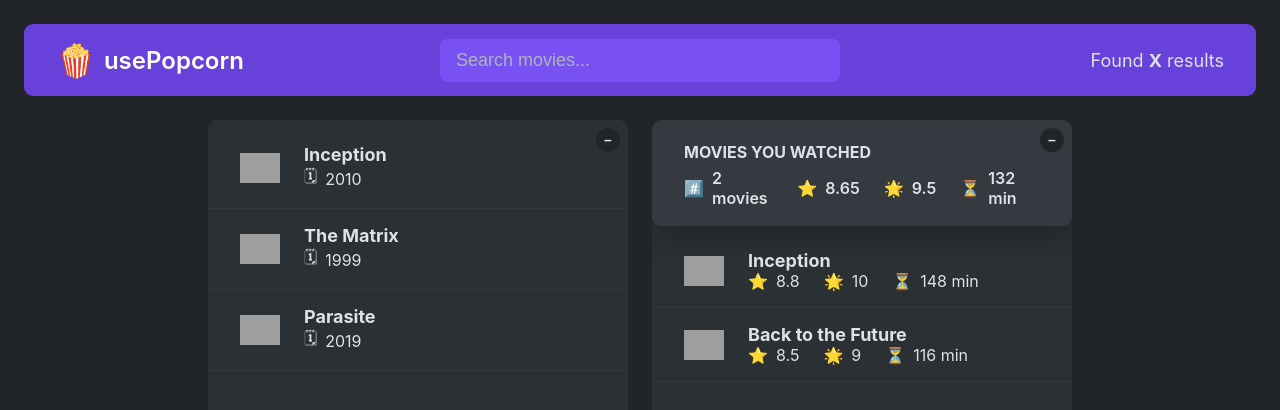
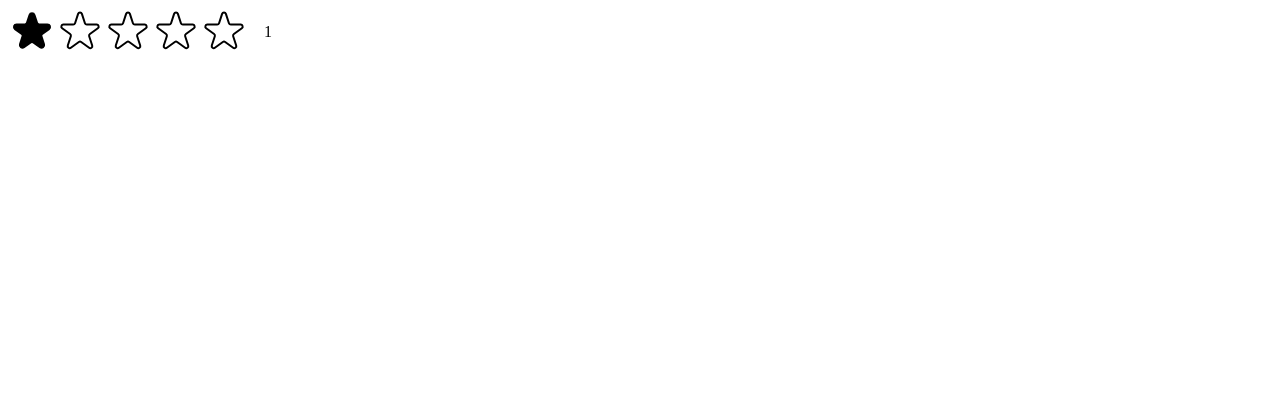
Before and after one commit to eyop23/usePopCorn, a React (Create React App) app: page / in a window 1280 px wide. Shown: the top 410 px of the page. Built offline with nearby package versions, Linux system fonts and the light colour scheme; grey boxes are pictures that could not be loaded.

Commit message:
working on star rating

```diff
--- a/src/App.js
+++ b/src/App.js
@@ -2,14 +2,30 @@ import { useState } from "react";
 import { tempWatchedData, tempMovieData } from "./data/movieData.js";
 const average = (arr) =>
   arr.reduce((acc, cur, i, arr) => acc + cur / arr.length, 0);
-function NavBar() {
+export default function App() {
+  const [movies, setMovies] = useState(tempMovieData);
+  const [watched, setWatched] = useState(tempWatchedData);
   return (
-    <nav className="nav-bar">
+    <>
+      <NavBar>
         <Logo />
         <Search />
-      <NumResults />
-    </nav>
+        <NumResults movies={movies} />
+      </NavBar>
+      <Main>
+        <Box>
+          <MovieList movies={movies} />
+        </Box>
+        <Box>
+          <MovieSummary watched={watched} />
+          <WatchedMoviesList watched={watched} />
+        </Box>
+      </Main>
+    </>
   );
+}
+function NavBar({ children }) {
+  return <nav className="nav-bar">{children}</nav>;
 }
 function Logo() {
   return (
@@ -31,29 +47,58 @@ function Search() {
     />
   );
 }
-function NumResults() {
+function NumResults({ movies }) {
   return (
     <p className="num-results">
-      {/* Found <strong>{movies.length}</strong> results */}
-      Found <strong>X</strong> results
+      Found <strong>{movies.length}</strong> results
+      {/* Found <strong>X</strong> results */}
     </p>
   );
 }
-function MovieList() {
-  const [movies, setMovies] = useState(tempMovieData);
-  const [isOpen1, setIsOpen1] = useState(true);
+function Box({ children }) {
+  const [isOpen, setIsOpen] = useState(true);
   return (
     <div className="box">
-      <button
-        className="btn-toggle"
-        onClick={() => setIsOpen1((open) => !open)}
-      >
-        {isOpen1 ? "–" : "+"}
+      <button className="btn-toggle" onClick={() => setIsOpen((open) => !open)}>
+        {isOpen ? "–" : "+"}
       </button>
-      {isOpen1 && (
+      {isOpen && children}
+    </div>
+  );
+}
+// function WatchedMovies() {
+//   const [watched, setWatched] = useState(tempWatchedData);
+//   const [isOpen2, setIsOpen2] = useState(true);
+
+//   return (
+//     <div className="box">
+//       <button
+//         className="btn-toggle"
+//         onClick={() => setIsOpen2((open) => !open)}
+//       >
+//         {isOpen2 ? "–" : "+"}
+//       </button>
+//       {isOpen2 && (
+//         <>
+//           <MovieSummary watched={watched} />
+//           <WatchedMoviesList watched={watched} />
+//         </>
+//       )}
+//     </div>
+//   );
+// }
+function MovieList({ movies }) {
+  return (
     <ul className="list">
       {movies?.map((movie) => (
-            <li key={movie.imdbID}>
+        <Movie movie={movie} key={movie.imdbID} />
+      ))}
+    </ul>
+  );
+}
+function Movie({ movie }) {
+  return (
+    <li>
       <img src={movie.Poster} alt={`${movie.Title} poster`} />
       <h3>{movie.Title}</h3>
       <div>
@@ -63,28 +108,14 @@ function MovieList() {
         </p>
       </div>
     </li>
-          ))}
-        </ul>
-      )}
-    </div>
   );
 }
-function WatchedMovies() {
-  const [watched, setWatched] = useState(tempWatchedData);
-  const [isOpen2, setIsOpen2] = useState(true);
+
+function MovieSummary({ watched }) {
   const avgImdbRating = average(watched.map((movie) => movie.imdbRating));
   const avgUserRating = average(watched.map((movie) => movie.userRating));
   const avgRuntime = average(watched.map((movie) => movie.runtime));
   return (
-    <div className="box">
-      <button
-        className="btn-toggle"
-        onClick={() => setIsOpen2((open) => !open)}
-      >
-        {isOpen2 ? "–" : "+"}
-      </button>
-      {isOpen2 && (
-        <>
     <div className="summary">
       <h2>Movies you watched</h2>
       <div>
@@ -106,10 +137,20 @@ function WatchedMovies() {
         </p>
       </div>
     </div>
-
+  );
+}
+function WatchedMoviesList({ watched }) {
+  return (
     <ul className="list">
       {watched.map((movie) => (
-              <li key={movie.imdbID}>
+        <WatchedListMovie movie={movie} key={movie.imdbID} />
+      ))}
+    </ul>
+  );
+}
+function WatchedListMovie({ movie }) {
+  return (
+    <li>
       <img src={movie.Poster} alt={`${movie.Title} poster`} />
       <h3>{movie.Title}</h3>
       <div>
@@ -127,26 +168,8 @@ function WatchedMovies() {
         </p>
       </div>
     </li>
-            ))}
-          </ul>
-        </>
-      )}
-    </div>
   );
 }
-function Main() {
-  return (
-    <main className="main">
-      <MovieList />
-      <WatchedMovies />
-    </main>
-  );
+function Main({ children }) {
+  return <main className="main">{children}</main>;
 }
-export default function App() {
-  return (
-    <>
-      <NavBar />
-      <Main />
-    </>
-  );
-}
--- /dev/null
+++ b/src/StarRating.js
@@ -0,0 +1,82 @@
+import { useState } from "react";
+const containerStyle = {
+  display: "flex",
+  alignItems: "center",
+  gap: "16px",
+};
+const starContainer = {
+  display: "flex",
+  // gap: "4px",
+};
+const textStyle = {
+  lineHeight: "1",
+  margin: "0",
+};
+export default function StarRating({ maxRating = 5 }) {
+  const [rating, setRating] = useState(1);
+  function handleRating(rating) {
+    setRating(rating);
+  }
+  return (
+    <div style={containerStyle}>
+      <div style={starContainer}>
+        {Array.from({ length: maxRating }, (_, i) => (
+          // <span>S{i + 1}</span>
+          <Star
+            key={i}
+            onRate={() => handleRating(i + 1)}
+            full={rating >= i + 1}
+          />
+        ))}
+      </div>
+      <p style={textStyle}>{rating}</p>
+    </div>
+  );
+}
+const StarStyling = {
+  dispaly: "block",
+  width: "48px",
+  height: "48px",
+  cursor: "pointer",
+};
+function Star({ onRate, full }) {
+  return (
+    <span role="button" style={StarStyling} onClick={onRate}>
+      {full ? (
+        <svg
+          xmlns="http://www.w3.org/2000/svg"
+          viewBox="0 0 20 20"
+          fill="#000"
+          stroke="#000"
+        >
+          <path d="M9.049 2.927c.3-.921 1.603-.921 1.902 0l1.07 3.292a1 1 0 00.95.69h3.462c.969 0 1.371 1.24.588 1.81l-2.8 2.034a1 1 0 00-.364 1.118l1.07 3.292c.3.921-.755 1.688-1.54 1.118l-2.8-2.034a1 1 0 00-1.175 0l-2.8 2.034c-.784.57-1.838-.197-1.539-1.118l1.07-3.292a1 1 0 00-.364-1.118L2.98 8.72c-.783-.57-.38-1.81.588-1.81h3.461a1 1 0 00.951-.69l1.07-3.292z" />
+        </svg>
+      ) : (
+        <svg
+          xmlns="http://www.w3.org/2000/svg"
+          fill="none"
+          viewBox="0 0 24 24"
+          stroke="#000"
+        >
+          <path
+            strokeLinecap="round"
+            strokeLinejoin="round"
+            strokeWidth="{2}"
+            d="M11.049 2.927c.3-.921 1.603-.921 1.902 0l1.519 4.674a1 1 0 00.95.69h4.915c.969 0 1.371 1.24.588 1.81l-3.976 2.888a1 1 0 00-.363 1.118l1.518 4.674c.3.922-.755 1.688-1.538 1.118l-3.976-2.888a1 1 0 00-1.176 0l-3.976 2.888c-.783.57-1.838-.197-1.538-1.118l1.518-4.674a1 1 0 00-.363-1.118l-3.976-2.888c-.784-.57-.38-1.81.588-1.81h4.914a1 1 0 00.951-.69l1.519-4.674z"
+          />
+        </svg>
+      )}
+    </span>
+  );
+}
+/*
+FULL STAR
+
+
+
+
+EMPTY STAR
+
+
+
+*/
--- a/src/index.js
+++ b/src/index.js
@@ -1,13 +1,16 @@
 import React from "react";
 import ReactDOM from "react-dom/client";
-import "./index.css";
-import App from "./App";
+// import "./index.css";
+// import App from "./App";
+import StarRating from "./StarRating";
 // import reportWebVitals from './reportWebVitals';
 
 const root = ReactDOM.createRoot(document.getElementById("root"));
 root.render(
   <React.StrictMode>
-    <App />
+    <StarRating maxRating={5} />
+    {/* <StarRating maxRating={10} /> */}
+    {/* <StarRating /> */}
   </React.StrictMode>
 );
 
```
Also changed, not shown: src/index.css (+0 -33 lines), test.js (added, +155 -0 lines). Lines whose indentation alone changed are shown as unchanged.
